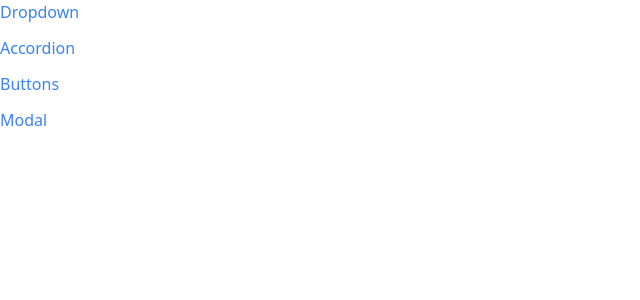
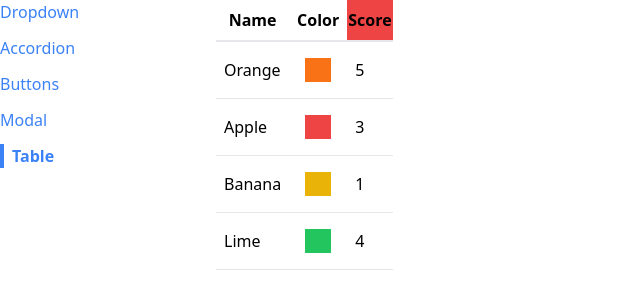
Before and after one commit to stefanstax/mrwr-comps, a React (Create React App) app: page /table in a window 1280 px wide. Shown: the top 300 px of the page, without its empty margins (0-640 px from the left). Built offline with nearby package versions, Linux system fonts and the light colour scheme.

Commit message:
Course progress

```diff
--- a/src/App.js
+++ b/src/App.js
@@ -4,6 +4,7 @@
 import ButtonPage from "./pages/ButtonPage";
 import Sidebar from "./components/Sidebar";
 import ModalPage from "./pages/ModalPage";
+import TablePage from "./pages/TablePage";
 const App = () => {
   return (
     <div className="container mx-auto grid grid-cols-6 gap-4">
@@ -21,6 +22,9 @@
         <Route path="/modal">
           <ModalPage />
         </Route>
+        <Route path="/table">
+          <TablePage />
+        </Route>
       </div>
     </div>
   );
--- a/src/components/Sidebar.js
+++ b/src/components/Sidebar.js
@@ -7,6 +7,7 @@
     { label: "Accordion", path: "/accordion" },
     { label: "Buttons", path: "/buttons" },
     { label: "Modal", path: "/modal" },
+    { label: "Table", path: "/table" },
   ];
 
   const renderedLinks = links.map((link) => {
--- /dev/null
+++ b/src/components/Table.js
@@ -0,0 +1,39 @@
+import React, { Fragment } from "react";
+
+const Table = ({ data, config, keyFn }) => {
+  const renderedHeaders = config.map((column) => {
+    if (column?.header) {
+      return <Fragment key={column?.label}>{column.header()}</Fragment>;
+    }
+    return (
+      <th className="p-2" key={column.label}>
+        {column.label}
+      </th>
+    );
+  });
+
+  const renderedRows = data.map((rowData) => {
+    const renderedCells = config.map((column) => {
+      return (
+        <td className="p-2" key={column.label}>
+          {column.render(rowData)}
+        </td>
+      );
+    });
+    return (
+      <tr className="border-b" key={keyFn(rowData)}>
+        {renderedCells}
+      </tr>
+    );
+  });
+  return (
+    <table className="table-auto border-spacing-2">
+      <thead>
+        <tr className="border-b-2">{renderedHeaders}</tr>
+      </thead>
+      <tbody>{renderedRows}</tbody>
+    </table>
+  );
+};
+
+export default Table;
--- /dev/null
+++ b/src/pages/TablePage.js
@@ -0,0 +1,43 @@
+import React from "react";
+import Table from "../components/Table";
+
+const TablePage = () => {
+  const data = [
+    { name: "Orange", color: "bg-orange-500", score: 5 },
+    { name: "Apple", color: "bg-red-500", score: 3 },
+    { name: "Banana", color: "bg-yellow-500", score: 1 },
+    { name: "Lime", color: "bg-green-500", score: 4 },
+  ];
+
+  const config = [
+    { label: "Name", render: (column) => column.name },
+    {
+      label: "Color",
+      render: (column) => <div className={`p-3 m-2 ${column.color}`}></div>,
+    },
+    {
+      label: "Score",
+      render: (column) => column.score,
+      sortValue: (column) => column.score,
+      header: () => (
+        <th
+          onClick={() => console.log("You have clicked on sort!")}
+          className="bg-red-500"
+        >
+          Score
+        </th>
+      ),
+    },
+  ];
+
+  const keyFn = (column) => {
+    return column.name;
+  };
+  return (
+    <div>
+      <Table data={data} config={config} keyFn={keyFn} />
+    </div>
+  );
+};
+
+export default TablePage;
```
